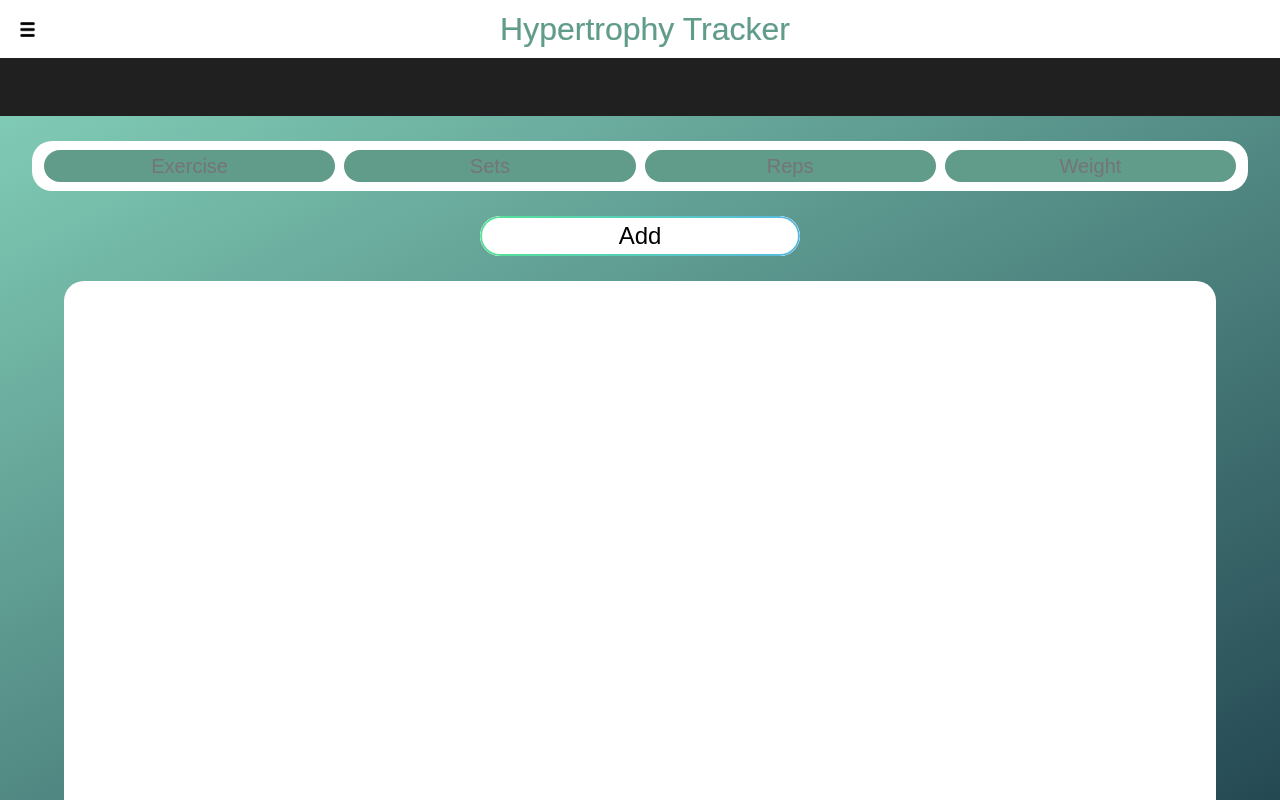
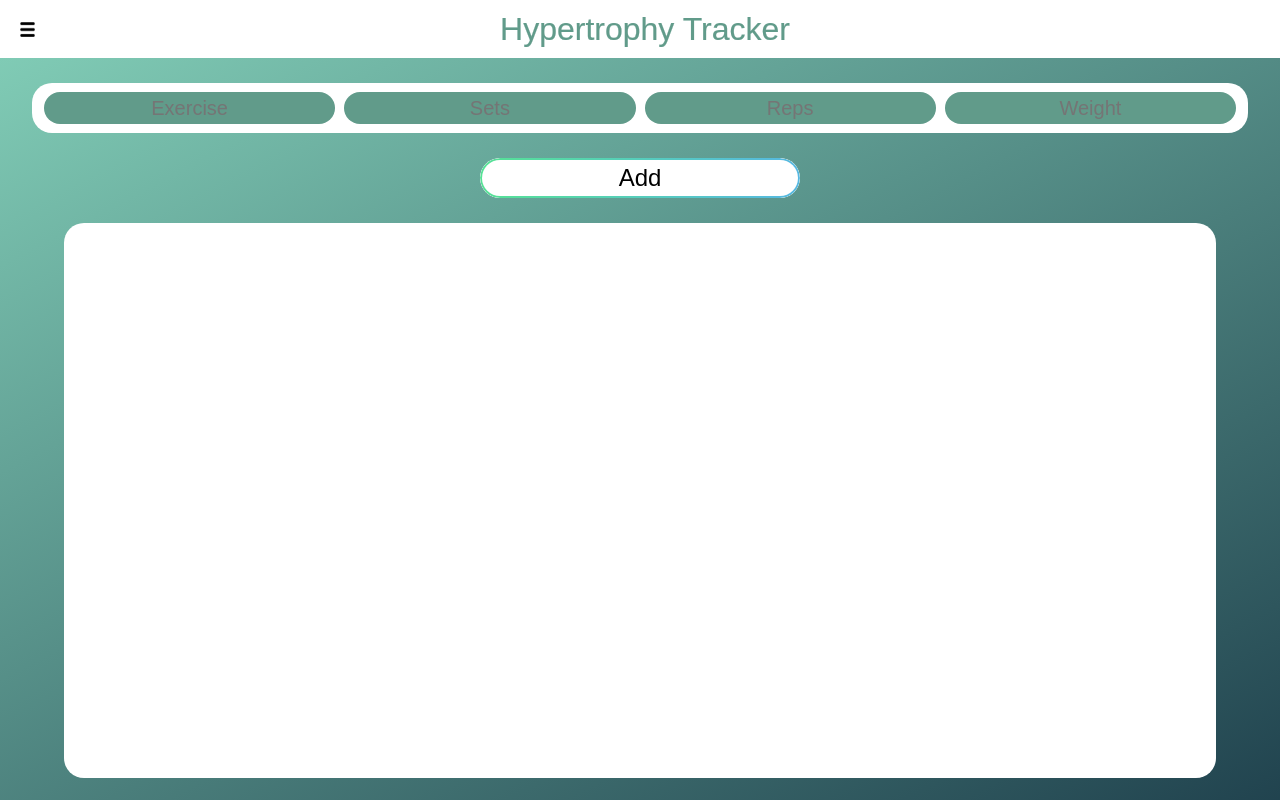
Before and after one commit to theDec0de/dec0de-net, a React (Vite) app: page /HypertrophyTracker in a window 1280 px wide. Shown: the top 800 px of the page. Built offline with nearby package versions, Linux system fonts and the light colour scheme.

Commit message:
css tweaks

```diff
--- a/src/HypertrophyTracker.css
+++ b/src/HypertrophyTracker.css
@@ -11,7 +11,7 @@
         box-sizing: border-box;
     }
 
-    .header-banner {
+    .ht-banner {
         background: #ffffff;
         padding: 13px 10px 13px 10px;
         display: flex;
@@ -20,7 +20,10 @@
         align-items: center;
         justify-content: center;
         height: 58px;
-        position: relative;
+        position: fixed;
+        top: 0;
+        width: 100%;
+        z-index: 1000;
     }
 
     .hypertrophy-tracker-label {
@@ -56,6 +59,7 @@
         position: relative;
         overflow: hidden;
         padding-top: 25px;
+        margin-top: 58px;
     }
     .input-div {
         background: #ffffff;
@@ -130,7 +134,7 @@
     }
 
     .add-button:hover {
-        background-color: rgb(0, 0, 0);
+        background-color: #202020;
         .add {
             color: white
         }
@@ -143,7 +147,7 @@
         right: 0;
         bottom: 0;
         border-radius: 20px;
-        padding: 2px; /* Thickness of the "border" */
+        padding: 2px;
         background: linear-gradient(
             90deg,
             var(--primary-color),
@@ -151,14 +155,13 @@
         );
         -webkit-mask:
             linear-gradient(#fff 0 0) content-box,
-            linear-gradient(#fff 0 0); /* Respect border radius */
+            linear-gradient(#fff 0 0);
         mask:
             linear-gradient(#fff 0 0) content-box,
             linear-gradient(#fff 0 0);
         -webkit-mask-composite: destination-out;
-        mask-composite: exclude; /* Cut out the middle */
-        z-index: -1; /* Send behind the button content */
-        transition: background 1.5s ease;
+        mask-composite: exclude;
+        z-index: -1;
     }
 
     .add {
@@ -417,7 +420,7 @@
         right: 0;
         bottom: 0;
         border-radius: 20px;
-        padding: 2px; /* Thickness of the "border" */
+        padding: 2px;
         background: linear-gradient(
             90deg,
             var(--primary-color),
@@ -425,13 +428,13 @@
         );
         -webkit-mask:
             linear-gradient(#fff 0 0) content-box,
-            linear-gradient(#fff 0 0); /* Respect border radius */
+            linear-gradient(#fff 0 0);
         mask:
             linear-gradient(#fff 0 0) content-box,
             linear-gradient(#fff 0 0);
         -webkit-mask-composite: destination-out;
-        mask-composite: exclude; /* Cut out the middle */
-        z-index: -1; /* Send behind the button content */
+        mask-composite: exclude;
+        z-index: -1;
         transition: background 1.5s ease;
     }
 
--- a/src/HypertrophyTracker.jsx
+++ b/src/HypertrophyTracker.jsx
@@ -51,7 +51,7 @@ function HypertrophyTracker() {
 
     return (
         <div className="hypertrophy_tracker">
-            <div className="header-banner">
+            <div className="ht-banner">
                 <NavBar/>
                 <div className="hypertrophy-tracker-label">Hypertrophy Tracker</div>
             </div>
```
